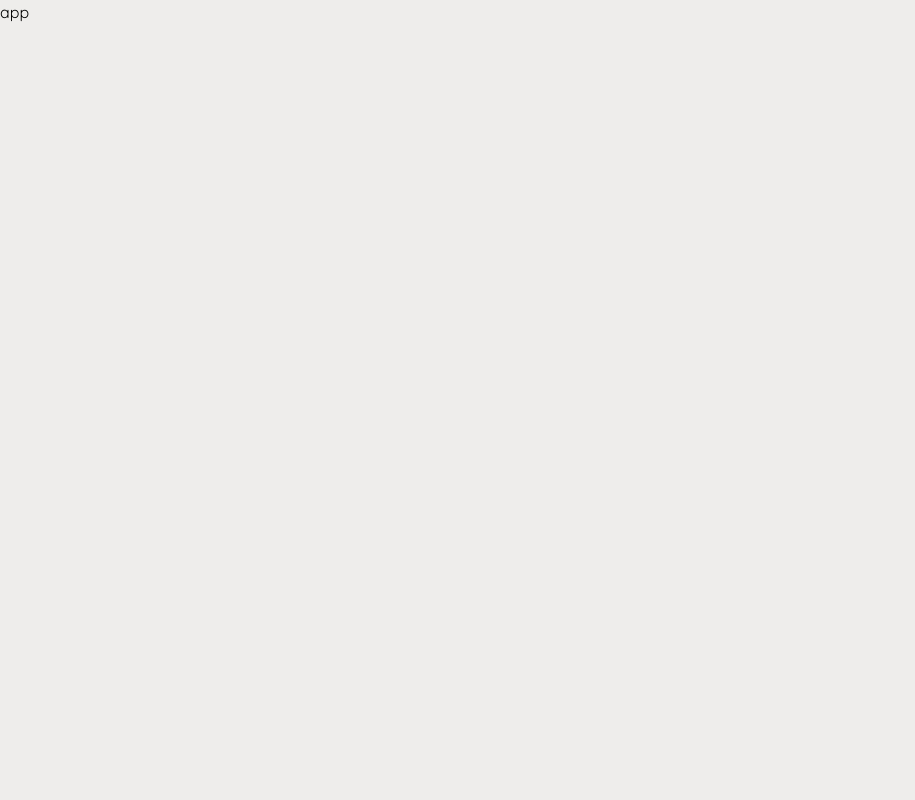
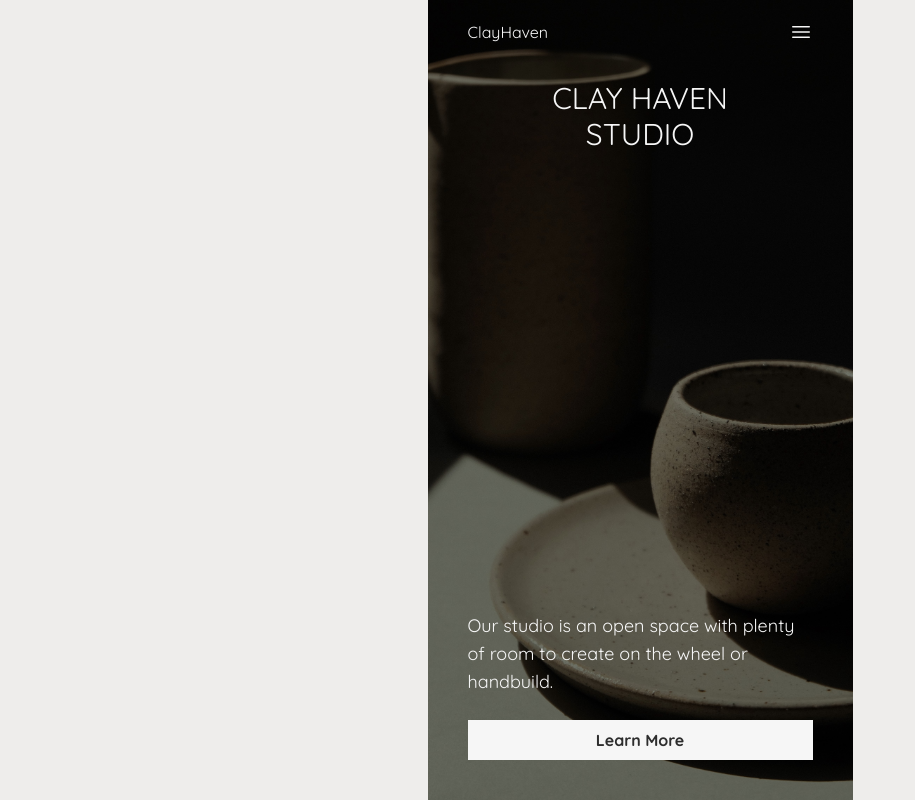
Before and after one commit to jennaly/clayHaven, a React (Vite) app: page / in a window 1280 px wide. Shown: the whole page, without its empty margins (0-915 px from the left). Built offline with nearby package versions, Linux system fonts and the light colour scheme.

Commit message:
Home page

```diff
--- a/index.html
+++ b/index.html
@@ -4,7 +4,7 @@
     <meta charset="UTF-8" />
     <link rel="icon" type="image/svg+xml" href="/vite.svg" />
     <meta name="viewport" content="width=device-width, initial-scale=1.0" />
-    <title>Vite + React + TS</title>
+    <title>ClayHaven</title>
   </head>
   <body>
     <div id="root"></div>
--- a/src/App.tsx
+++ b/src/App.tsx
@@ -1,5 +1,33 @@
+import Navbar from "@/scenes/navbar";
+import Home from "@/scenes/home";
+import { useState } from "react";
+import { SelectedPage } from "./shared/types";
+
 function App() {
-  return <div className="app">app</div>;
+  const [selectedPage, setSelectedPage] = useState<SelectedPage>(
+    SelectedPage.Home
+  );
+
+  const [isMenuToggled, setIsMenuToggled] = useState<Boolean>(false);
+
+  return (
+    <div className="app relative mx-auto max-w-mobile-lg">
+      <Navbar
+        selectedPage={selectedPage}
+        setSelectedPage={setSelectedPage}
+        isMenuToggled={isMenuToggled}
+        setIsMenuToggled={setIsMenuToggled}
+      />
+      <div className="snap-y snap-mandatory">
+        <div className="snap-center">
+          <Home
+            setSelectedPage={setSelectedPage}
+            isMenuToggled={isMenuToggled}
+          />
+        </div>
+      </div>
+    </div>
+  );
 }
 
 export default App;
--- /dev/null
+++ b/src/scenes/home/index.tsx
@@ -0,0 +1,41 @@
+import { SelectedPage } from "@/shared/types";
+import ActionButton from "@/shared/ActionButton";
+import { motion } from "framer-motion";
+
+type Props = {
+  setSelectedPage: (value: SelectedPage) => void;
+  isMenuToggled: Boolean;
+};
+
+const Home = ({ setSelectedPage, isMenuToggled }: Props) => {
+  const darkScreen = isMenuToggled ? "brightness-50" : "";
+
+  return (
+    <div
+      id="home"
+      className={`${darkScreen} h-screen bg-home-bg bg-cover bg-center p-10 text-light`}
+    >
+      <motion.div
+        className="mx-auto mt-10 flex h-full flex-col justify-between pb-10"
+        onViewportEnter={() => setSelectedPage(SelectedPage.Home)}
+      >
+        <h1 className="mx-auto w-5/6 text-center text-3xl uppercase">
+          Clay Haven Studio
+        </h1>
+        <div className="flex flex-col gap-6">
+          <p className="text-medium text-lg">
+            Our studio is an open space with plenty of room to create on the
+            wheel or handbuild.
+          </p>
+          <div className="bg-light text-center text-dark">
+            <ActionButton setSelectedPage={setSelectedPage}>
+              Learn More
+            </ActionButton>
+          </div>
+        </div>
+      </motion.div>
+    </div>
+  );
+};
+
+export default Home;
--- /dev/null
+++ b/src/scenes/navbar/Link.tsx
@@ -0,0 +1,26 @@
+import { SelectedPage } from "@/shared/types";
+import AnchorLink from "react-anchor-link-smooth-scroll";
+
+type Props = {
+  page: string;
+  selectedPage: SelectedPage;
+  setSelectedPage: (value: SelectedPage) => void;
+};
+
+const Link = ({ page, selectedPage, setSelectedPage }: Props) => {
+  const lowerCasePage = page.toLowerCase().replace(/ /g, "") as SelectedPage;
+
+  return (
+    <AnchorLink
+      className={`${
+        selectedPage === lowerCasePage ? "text-gray-400" : ""
+      } transition duration-500 hover:text-gray-300`}
+      href={`#${lowerCasePage}`}
+      onClick={() => setSelectedPage(lowerCasePage)}
+    >
+      {page}
+    </AnchorLink>
+  );
+};
+
+export default Link;
--- /dev/null
+++ b/src/scenes/navbar/index.tsx
@@ -0,0 +1,82 @@
+import { SelectedPage } from "@/shared/types";
+import { Bars3Icon, XMarkIcon } from "@heroicons/react/24/solid";
+import { useState } from "react";
+import Link from "./Link";
+import { motion } from "framer-motion";
+
+type Props = {
+  selectedPage: SelectedPage;
+  setSelectedPage: (value: SelectedPage) => void;
+  isMenuToggled: Boolean;
+  setIsMenuToggled: (value: Boolean) => void;
+};
+
+const Navbar = ({
+  selectedPage,
+  setSelectedPage,
+  isMenuToggled,
+  setIsMenuToggled,
+}: Props) => {
+  const flexBetween = "flex items-center justify-between";
+
+  return (
+    <nav>
+      <div
+        className={`${flexBetween} absolute top-0 z-30 w-full max-w-mobile-lg px-10 py-5 text-light`}
+      >
+        <div className={`${flexBetween} mx-auto w-full`}>
+          <span>ClayHaven</span>
+          <button onClick={() => setIsMenuToggled(!isMenuToggled)}>
+            <Bars3Icon className="h-6 w-6" />
+          </button>
+        </div>
+      </div>
+      {isMenuToggled && (
+        <motion.div
+          className="absolute right-0 bottom-0 z-40 h-full w-2/3 max-w-[250px] bg-dark text-light drop-shadow-xl"
+          initial="hidden"
+          whileInView="visible"
+          viewport={{ once: true, amount: 0.5 }}
+          transition={{ duration: 0.5 }}
+          variants={{
+            hidden: { opacity: 0, x: 100 },
+            visible: { opacity: 1, x: 0 },
+          }}
+        >
+          {/* CLOSE ICON */}
+          <div className="flex justify-end px-12 py-5">
+            <button onClick={() => setIsMenuToggled(!isMenuToggled)}>
+              <XMarkIcon className="h-6 w-6" />
+            </button>
+          </div>
+
+          {/* MENU ITEMS */}
+          <div className="mx-auto mt-5 mr-12 flex w-2/3 flex-col gap-10 text-right text-2xl">
+            <Link
+              page="Home"
+              selectedPage={selectedPage}
+              setSelectedPage={setSelectedPage}
+            />
+            <Link
+              page="About"
+              selectedPage={selectedPage}
+              setSelectedPage={setSelectedPage}
+            />
+            <Link
+              page="Our Classes"
+              selectedPage={selectedPage}
+              setSelectedPage={setSelectedPage}
+            />
+            <Link
+              page="Contact Us"
+              selectedPage={selectedPage}
+              setSelectedPage={setSelectedPage}
+            />
+          </div>
+        </motion.div>
+      )}
+    </nav>
+  );
+};
+
+export default Navbar;
--- /dev/null
+++ b/src/shared/ActionButton.tsx
@@ -0,0 +1,23 @@
+import AnchorLink from "react-anchor-link-smooth-scroll";
+import { SelectedPage } from "./types";
+
+type Props = {
+  children: React.ReactNode;
+  setSelectedPage: (value: SelectedPage) => void;
+};
+
+const ActionButton = ({ children, setSelectedPage }: Props) => {
+  return (
+    <button className="p-2">
+      <AnchorLink
+        className="text-center font-bold"
+        onClick={() => setSelectedPage(SelectedPage.ContactUs)}
+        href={`#${SelectedPage.ContactUs}`}
+      >
+        {children}
+      </AnchorLink>
+    </button>
+  );
+};
+
+export default ActionButton;
--- /dev/null
+++ b/src/shared/types.ts
@@ -0,0 +1,6 @@
+export enum SelectedPage {
+  Home = "home",
+  About = "about",
+  PotteryClasses = "potteryclasses",
+  ContactUs = "contactus",
+}
--- a/tailwind.config.cjs
+++ b/tailwind.config.cjs
@@ -3,11 +3,14 @@ module.exports = {
   content: ["./index.html", "./src/**/*.{js,ts,jsx,tsx}"],
   theme: {
     extend: {
+      backgroundImage: {
+        "home-bg": "url('./assets/HomeGraphic.jpg')",
+      },
       colors: {
         "text-button-dark": "#D5D5D5",
         "text-light": "#F8F6F5",
-        "button-dark": "#2D2D2D",
-        "button-light": "#F6F6F6",
+        dark: "#2D2D2D",
+        light: "#F6F6F6",
       },
       fontFamily: {
         quicksand: ["Quicksand", "sans-serif"],
```
Also changed, not shown: src/assets/HomeGraphic.jpg (added), 1 other file (tests, documents, lock files or other folders).
